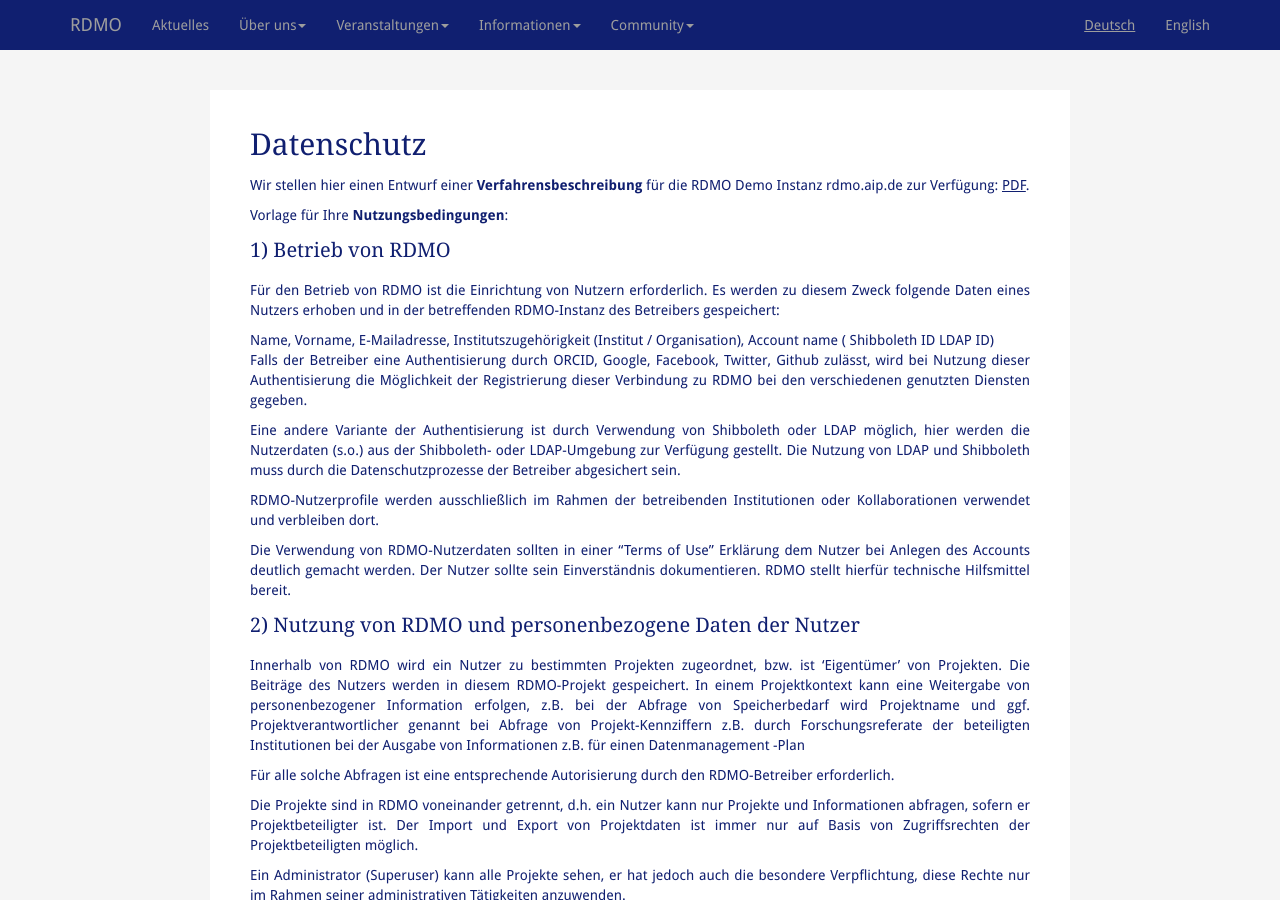
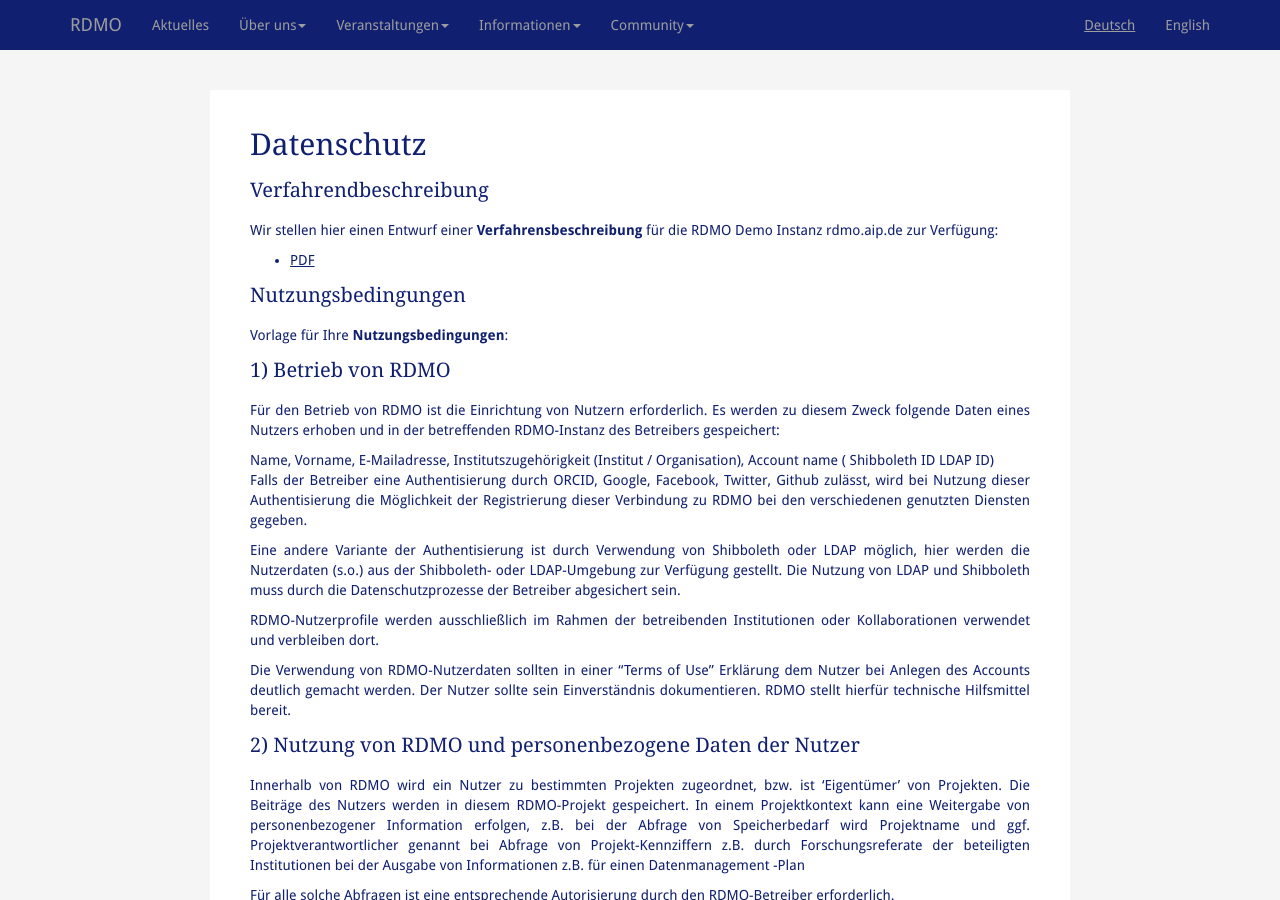
Before and after one commit to rdmorganiser/rdmorganiser.github.io, a Jekyll site: the page built from schutz.md, in a window 1280 px wide and 900 px high. Built offline with Jekyll 4.4.1, drawn with Linux system fonts in a browser that asks for light colours; our own code applies the rules of GitHub Pages for plain Markdown files.

Commit message:
improved visibility

```diff
--- a/schutz.md
+++ b/schutz.md
@@ -6,10 +6,17 @@
 ---
 
 Datenschutz
-==========
+===========
 
-Wir stellen hier einen Entwurf einer **Verfahrensbeschreibung** für die RDMO Demo Instanz rdmo.aip.de zur Verfügung: [PDF]({{ site.baseurl }}/docs/DS_AIP_DE.pdf).
+Verfahrendbeschreibung
+----------------------
 
+Wir stellen hier einen Entwurf einer **Verfahrensbeschreibung** für die RDMO Demo Instanz rdmo.aip.de zur Verfügung:
+* [PDF]({{ site.baseurl }}/docs/DS_AIP_DE.pdf)
+
+
+Nutzungsbedingungen
+-------------------
 
 Vorlage für Ihre **Nutzungsbedingungen**:
 
```
